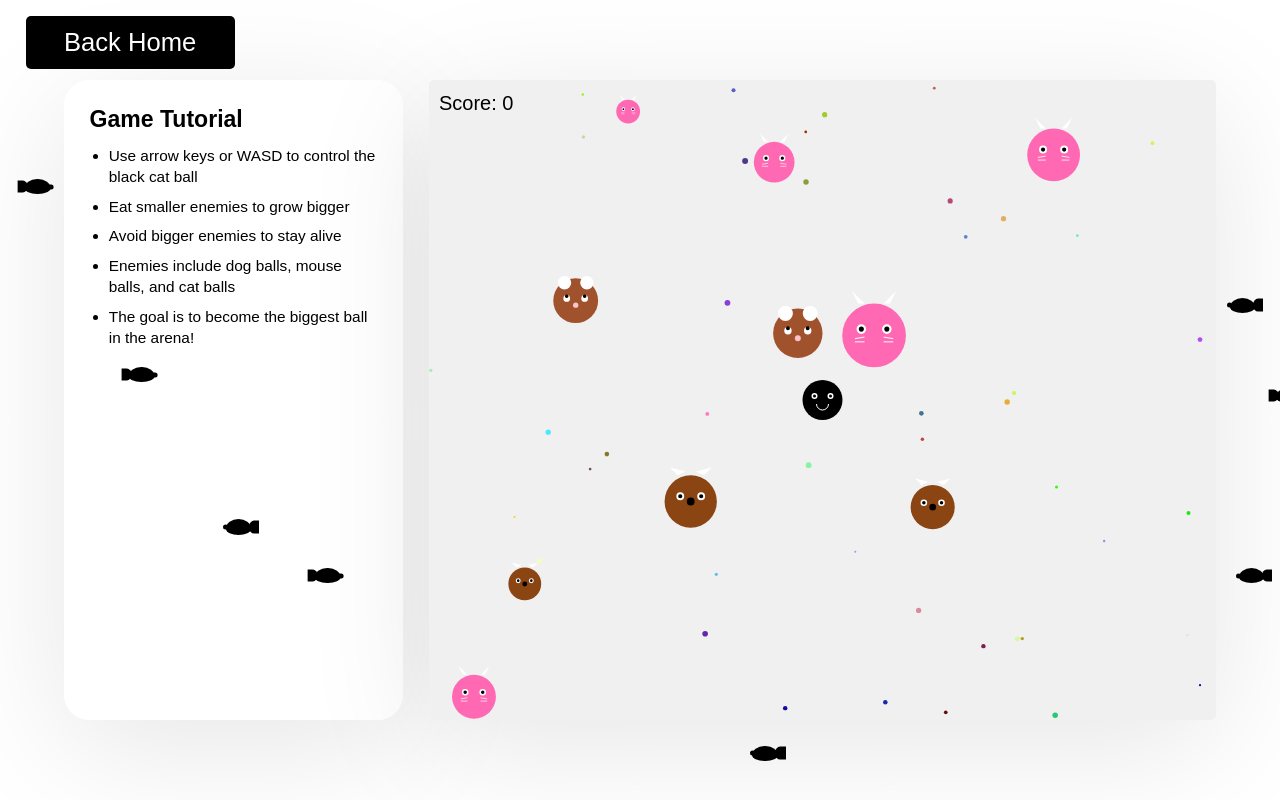
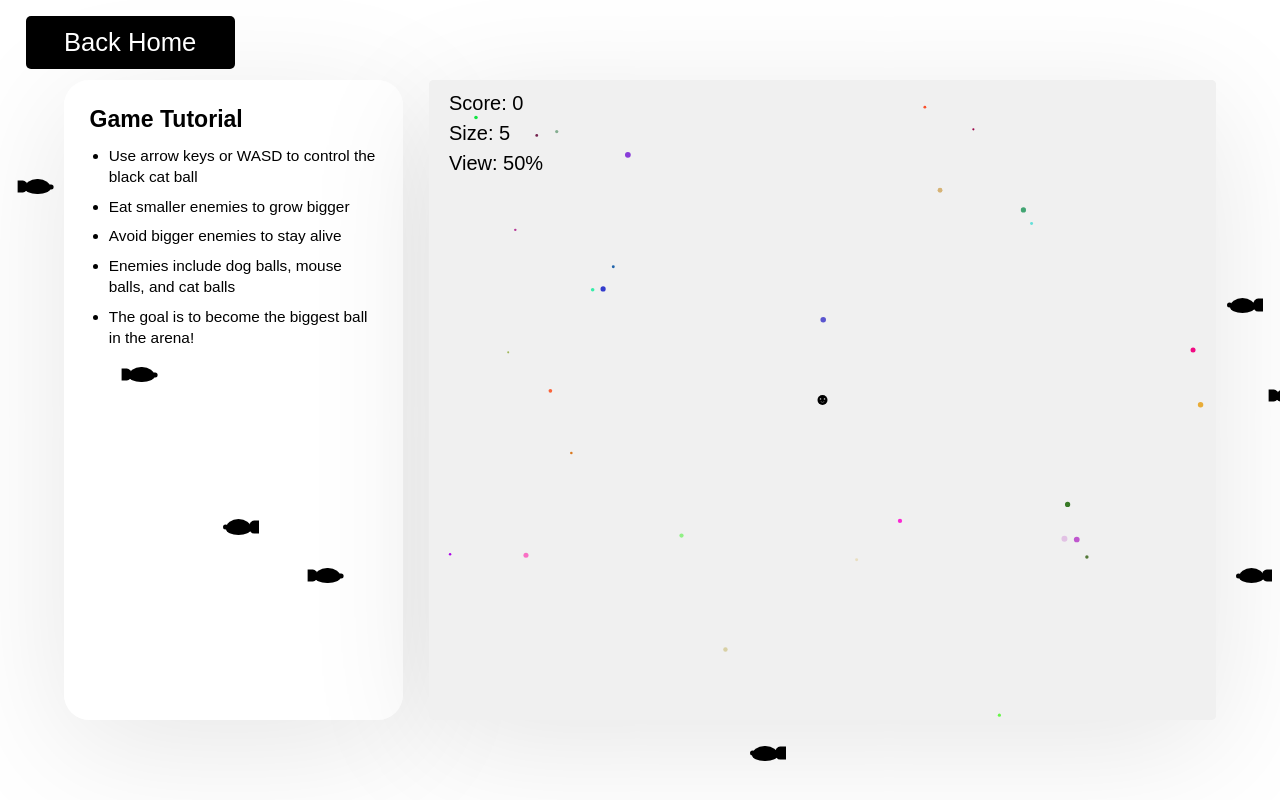
Before and after one commit to skyatmoon/js13k2025, a plain HTML site: page index.html in a window 1280 px wide. Both pictures are taken after a click on the button "Start Game". Drawn offline with Linux system fonts and the light colour scheme.

Commit message:
Update index.html

```diff
--- a/index.html
+++ b/index.html
@@ -378,9 +378,9 @@
 
         // 重置游戏
         function resetGame() {
-            player.x = gameCanvas.width / 2;
-            player.y = gameCanvas.height / 2;
-            player.radius = 20;
+            player.x = 1000; // 放置在大地图中央
+            player.y = 1000;
+            player.radius = 5; // 设置为最小初始体型
             score = 0;
             enemies = [];
             food = [];
@@ -392,7 +392,7 @@
             }
 
             // 创建初始食物
-            for (let i = 0; i < 50; i++) {
+            for (let i = 0; i < 100; i++) {
                 spawnFood();
             }
         }
@@ -434,7 +434,7 @@
         function spawnEnemy() {
             const types = ['dog', 'mouse', 'cat'];
             const type = types[Math.floor(Math.random() * types.length)];
-            const baseRadius = Math.random() * 15 + 10;
+            const baseRadius = Math.random() * 15 + 5; // 敌人初始体型也调整，确保玩家可以通过吃食物成长
 
             // 尝试最多100次生成有效的位置
             let enemy;
@@ -445,8 +445,8 @@
                 if (attempts >= maxAttempts) {
                     // 如果尝试次数过多，就使用默认位置（避免无限循环）
                     enemy = {
-                        x: gameCanvas.width / 2,
-                        y: gameCanvas.height / 2,
+                        x: 1000,
+                        y: 1000,
                         radius: baseRadius,
                         speed: (25 - baseRadius) * 0.1 + 0.5,
                         directionX: Math.random() * 2 - 1,
@@ -457,9 +457,9 @@
                     break;
                 }
 
-                // 随机生成位置
-                const x = baseRadius + Math.random() * (gameCanvas.width - baseRadius * 2);
-                const y = baseRadius + Math.random() * (gameCanvas.height - baseRadius * 2);
+                // 随机生成位置 - 更大的地图范围
+                const x = 200 + Math.random() * 1600;
+                const y = 200 + Math.random() * 1600;
 
                 // 检查位置是否有效
                 if (isPositionValid(x, y, baseRadius)) {
@@ -495,17 +495,17 @@
                 if (attempts >= maxAttempts) {
                     // 如果尝试次数过多，就使用默认位置（避免无限循环）
                     foodItem = {
-                        x: gameCanvas.width / 2,
-                        y: gameCanvas.height / 2,
+                        x: 1000,
+                        y: 1000,
                         radius: radius,
                         color: '#' + Math.floor(Math.random()*16777215).toString(16)
                     };
                     break;
                 }
 
-                // 随机生成位置
-                const x = radius + Math.random() * (gameCanvas.width - radius * 2);
-                const y = radius + Math.random() * (gameCanvas.height - radius * 2);
+                // 随机生成位置 - 更大的地图范围
+                const x = 200 + Math.random() * 1600;
+                const y = 200 + Math.random() * 1600;
 
                 // 检查位置是否有效
                 if (isPositionValid(x, y, radius)) {
@@ -539,6 +539,21 @@
 
                 ctx.clearRect(0, 0, gameCanvas.width, gameCanvas.height);
 
+                // 计算视野缩放因子：体型越大，视野越大
+                const viewScale = Math.max(1, player.radius / 10);
+
+                // 保存当前变换状态
+                ctx.save();
+
+                // 应用视野变换：将玩家置于屏幕中心，并根据体型缩放
+                ctx.translate(gameCanvas.width / 2, gameCanvas.height / 2);
+                ctx.scale(viewScale, viewScale);
+                ctx.translate(-player.x, -player.y);
+
+                // 绘制地图背景
+                ctx.fillStyle = '#f0f0f0';
+                ctx.fillRect(0, 0, 2000, 2000);
+
                 // 更新和绘制玩家
                 updatePlayer();
                 drawPlayer();
@@ -554,14 +569,17 @@
                 // 检测碰撞
                 checkCollisions();
 
-                // 显示分数
+                // 恢复变换状态
+                ctx.restore();
+
+                // 显示分数（不随视野缩放）
                 drawScore();
 
                 // 定期生成新敌人和食物
                 if (Math.random() < 0.02) {
                     spawnEnemy();
                 }
-                if (Math.random() < 0.05) {
+                if (Math.random() < 0.1) {
                     spawnFood();
                 }
             }
@@ -606,11 +624,11 @@
             player.x += moveX;
             player.y += moveY;
 
-            // 边界检查
+            // 边界检查 - 更大的地图范围
             if (player.x < player.radius) player.x = player.radius;
-            if (player.x > gameCanvas.width - player.radius) player.x = gameCanvas.width - player.radius;
+            if (player.x > 2000 - player.radius) player.x = 2000 - player.radius;
             if (player.y < player.radius) player.y = player.radius;
-            if (player.y > gameCanvas.height - player.radius) player.y = gameCanvas.height - player.radius;
+            if (player.y > 2000 - player.radius) player.y = 2000 - player.radius;
         }
 
         // 更新敌人位置
@@ -759,7 +777,7 @@
         // 更新食物
         function updateFood() {
             // 如果食物太少，生成更多
-            while (food.length < 30) {
+            while (food.length < 80) {
                 spawnFood();
             }
         }
@@ -1047,7 +1065,9 @@
             ctx.fillStyle = '#000';
             ctx.font = '20px Arial';
             ctx.textAlign = 'left';
-            ctx.fillText('Score: ' + score, 10, 30);
+            ctx.fillText('Score: ' + score, 20, 30);
+            ctx.fillText('Size: ' + Math.round(player.radius), 20, 60);
+            ctx.fillText('View: ' + Math.round((player.radius / 10) * 100) + '%', 20, 90);
         }
 
         // 开始游戏
```
